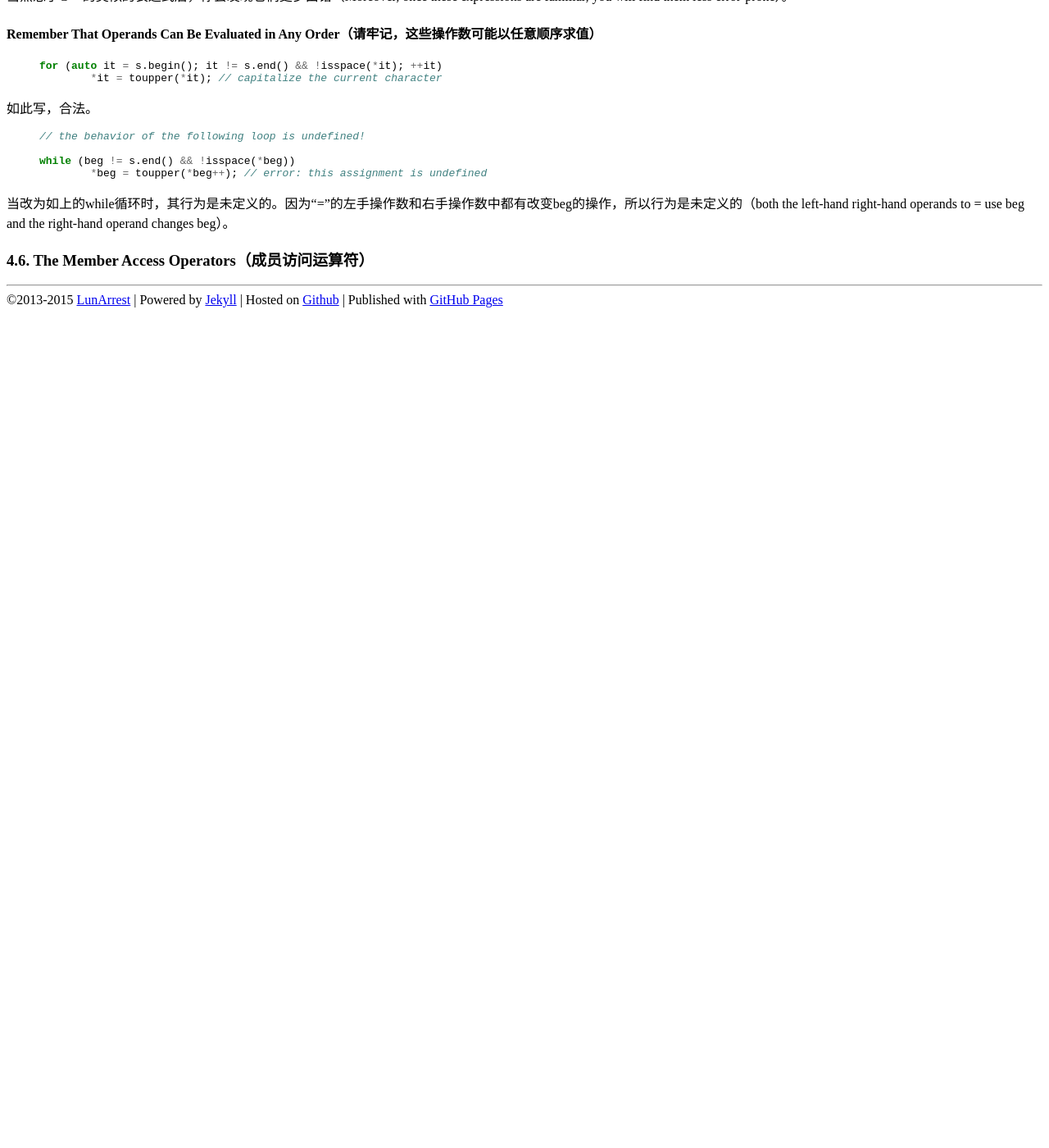
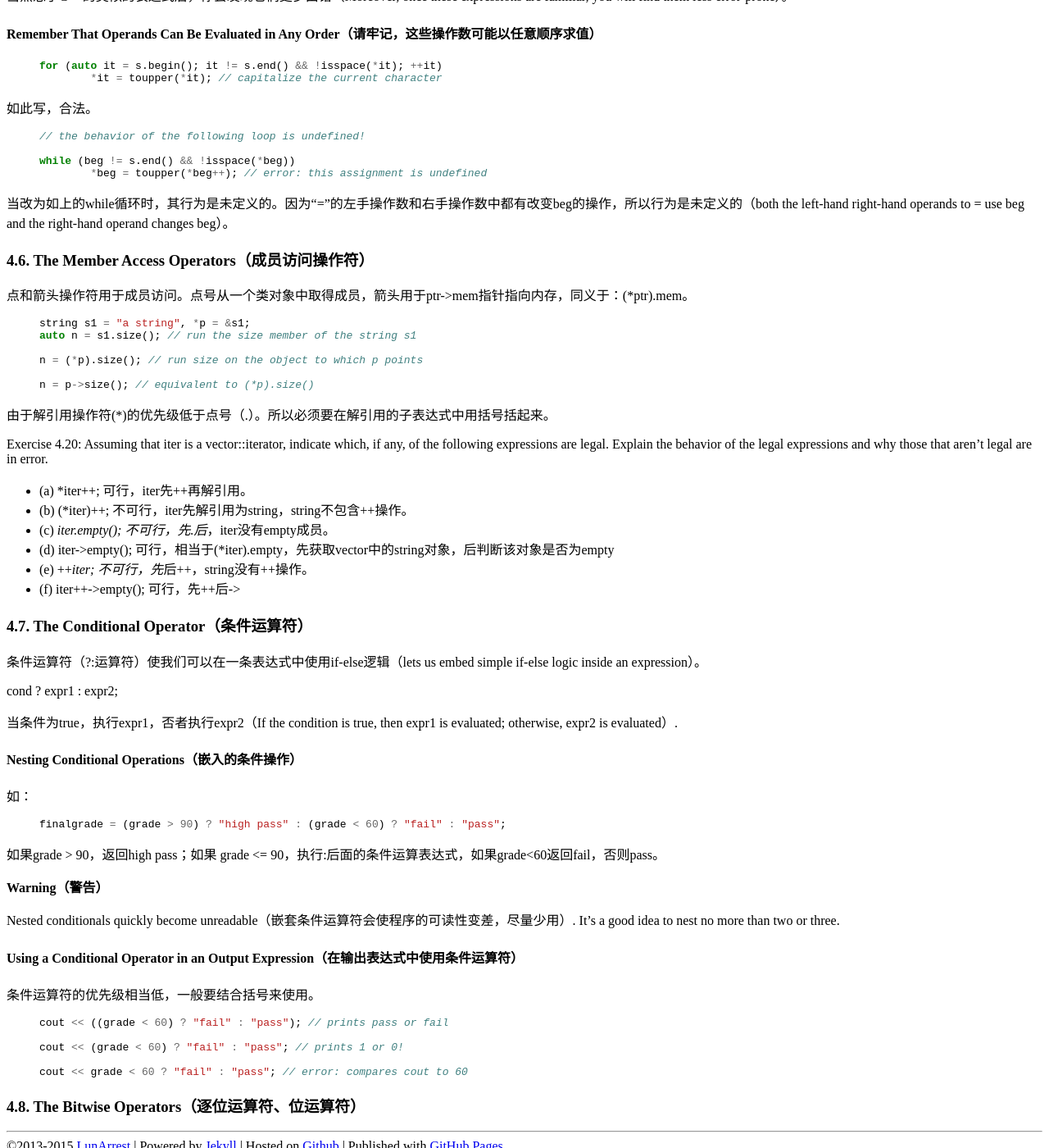
Before and after one commit to LunArrest/LunArrest.github.io, a Jekyll site: the page built from _posts/2015-03-03-cpp-primer-5th-memo.md, in a window 1280 px wide and 1400 px high, scrolled down 6990 px. Shown: the whole window at 82% size. Built offline with Jekyll 4.4.1, drawn with Linux system fonts in a browser that asks for light colours; before the commit the page ends 7373 px from its top, so only the background shows below that.

Commit message:
- 第四章笔记

```diff
--- a/_posts/2015-03-03-cpp-primer-5th-memo.md
+++ b/_posts/2015-03-03-cpp-primer-5th-memo.md
@@ -347,4 +347,57 @@ while (beg != s.end() && !isspace(*beg))
 {% endhighlight %}
 当改为如上的while循环时，其行为是未定义的。因为“=”的左手操作数和右手操作数中都有改变beg的操作，所以行为是未定义的（both the left-hand right-hand operands to = use beg  and the right-hand operand changes beg）。
 
-### 4.6. The Member Access Operators（成员访问运算符）
+### 4.6. The Member Access Operators（成员访问操作符）
+
+点和箭头操作符用于成员访问。点号从一个类对象中取得成员，箭头用于ptr->mem指针指向内存，同义于：(*ptr).mem。
+
+{% highlight C++ %}
+string s1 = "a string", *p = &s1;
+auto n = s1.size(); // run the size member of the string s1
+n = (*p).size(); // run size on the object to which p points
+n = p->size(); // equivalent to (*p).size()
+{% endhighlight %}
+
+由于解引用操作符(*)的优先级低于点号（.）。所以必须要在解引用的子表达式中用括号括起来。
+
+Exercise 4.20: Assuming that iter is a vector<string>::iterator, indicate which, if any, of the following expressions are legal. Explain the behavior of the legal expressions and why those that aren’t legal are in error.
+
+- (a) *iter++;  可行，iter先++再解引用。
+- (b) (*iter)++; 不可行，iter先解引用为string，string不包含++操作。
+- (c) *iter.empty(); 不可行，先.后*，iter没有empty成员。
+- (d) iter->empty(); 可行，相当于(*iter).empty，先获取vector中的string对象，后判断该对象是否为empty
+- (e) ++*iter; 不可行，先*后++，string没有++操作。
+- (f) iter++->empty(); 可行，先++后->
+
+### 4.7. The Conditional Operator（条件运算符）
+
+条件运算符（?:运算符）使我们可以在一条表达式中使用if-else逻辑（lets us embed simple if-else logic inside an expression）。
+
+cond ? expr1 : expr2;
+
+当条件为true，执行expr1，否者执行expr2（If the condition is true, then  expr1 is evaluated; otherwise,  expr2 is evaluated）.
+
+#### Nesting Conditional Operations（嵌入的条件操作）
+
+如：
+{% highlight C++ %}
+finalgrade = (grade > 90) ? "high pass" : (grade < 60) ? "fail" : "pass";
+{% endhighlight %}
+
+如果grade > 90，返回high pass；如果 grade <= 90，执行:后面的条件运算表达式，如果grade<60返回fail，否则pass。
+
+**Warning（警告）**
+
+Nested conditionals quickly become unreadable（嵌套条件运算符会使程序的可读性变差，尽量少用）. It’s a good idea to nest no more than two or three.
+
+#### Using a Conditional Operator in an Output Expression（在输出表达式中使用条件运算符）
+
+条件运算符的优先级相当低，一般要结合括号来使用。
+
+{% highlight C++ %}
+cout << ((grade < 60) ? "fail" : "pass"); // prints pass or fail
+cout << (grade < 60) ? "fail" : "pass"; // prints 1 or 0!
+cout << grade < 60 ? "fail" : "pass"; // error: compares cout to 60
+{% endhighlight %}
+
+### 4.8. The Bitwise Operators（逐位运算符、位运算符）
```
